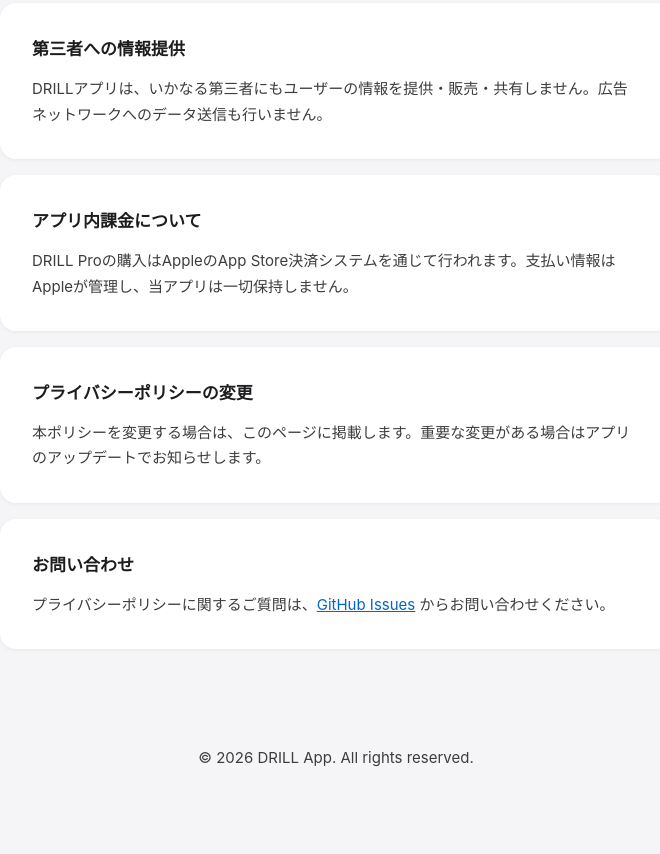
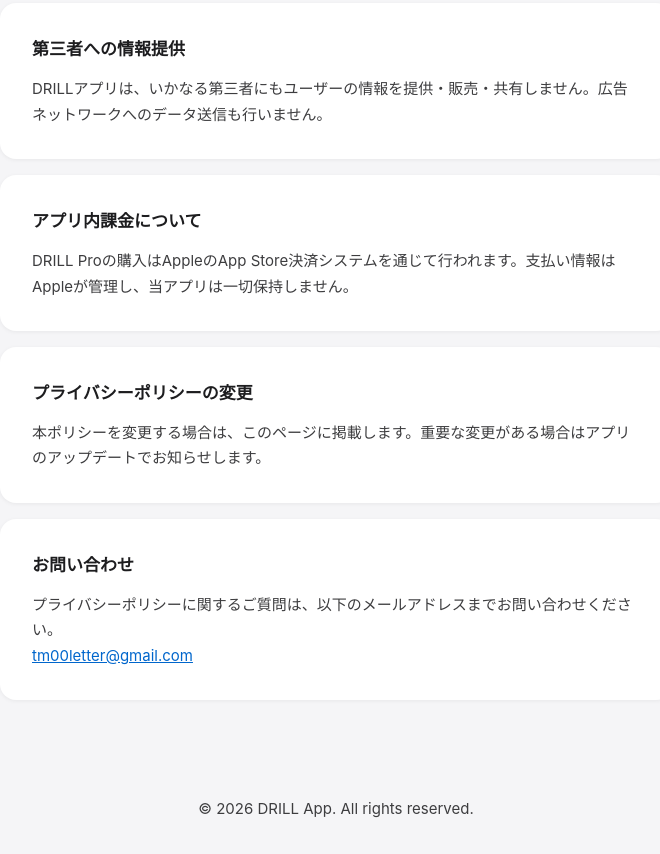
Before and after one commit to tetumemo/drill-privacy-policy, a plain HTML site: page index.html in a window 1280 px wide. Shown: the part 595-1449 px from the top of the page, without its empty margins (304-964 px from the left). Before the commit the page ends 1398 px from the top, so only its background shows below. Drawn offline with Linux system fonts and the light colour scheme.

Commit message:
fix: お問い合わせ先をメールアドレスに変更（tm00letter@gmail.com）

```diff
--- a/index.html
+++ b/index.html
@@ -176,7 +176,7 @@
 
       <div class="section">
         <h2>お問い合わせ</h2>
-        <p>プライバシーポリシーに関するご質問は、<a href="https://github.com/tetumemo/drill-interval-timer/issues" style="color: #0066cc;">GitHub Issues</a> からお問い合わせください。</p>
+        <p>プライバシーポリシーに関するご質問は、以下のメールアドレスまでお問い合わせください。<br><a href="mailto:tm00letter@gmail.com" style="color: #0066cc;">tm00letter@gmail.com</a></p>
       </div>
     </div>
 
@@ -208,7 +208,7 @@
 
       <div class="section">
         <h2>Contact Us</h2>
-        <p>If you have questions about this Privacy Policy, please contact us via <a href="https://github.com/tetumemo/drill-interval-timer/issues" style="color: #0066cc;">GitHub Issues</a>.</p>
+        <p>If you have questions about this Privacy Policy, please contact us at:<br><a href="mailto:tm00letter@gmail.com" style="color: #0066cc;">tm00letter@gmail.com</a></p>
       </div>
     </div>
 
```
